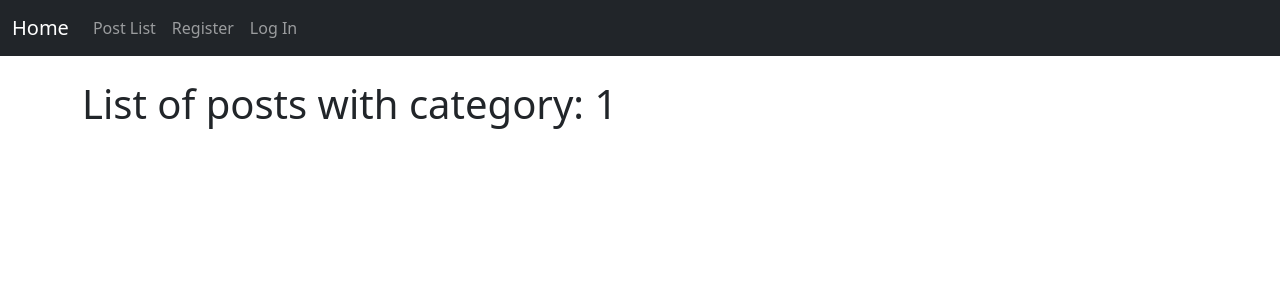
After one commit to ToiLaThin/BlogDjango, a Django app: page /posts_category/1 in a window 1280 px wide. The commit adds this page. Shown: the top 300 px of the page. Run offline with Django 3.2, Linux system fonts and the light colour scheme; data comes from the database, SQL or seed files in the repository; both versions use the stored data as it was after the commit.

Commit message:
Add filter post by category and slugify cate name

```diff
--- a/myblog/blog/templates/blog/post_list.html
+++ b/myblog/blog/templates/blog/post_list.html
@@ -6,7 +6,7 @@
     <ul>
         {% for post in object_list %}
             <li>
-                <a href="{% url 'post_detail' post.pk %}">{{post.title}}</a> | {{post.author}} | {{post.category}} -------- At {{post.pub_date}}
+                <a href="{% url 'post_detail' post.pk %}">{{post.title}}</a> | {{post.author}} | <a href="{% url 'post_list_category' post.category|slugify %}">{{post.category}}</a> -------- At {{post.pub_date}}
                 {% if user.is_authenticated %}
                     (<small><a href="{% url 'post_update' post.pk %}">Edit</a> | <a href="{% url 'post_delete' post.pk %}">Delete</a></small>)
                 {% endif %}
--- /dev/null
+++ b/myblog/blog/templates/blog/post_list_category.html
@@ -0,0 +1,24 @@
+{% extends 'blog/base.html' %}
+{% if posts %}
+    {% block title %}<h1>List of posts with category: {{category_selected}}</h1>{% endblock title %}
+    {% block content %}
+        <br>
+        <br>
+        <ul>
+            {% for post in posts %}
+                <li>
+                    <a href="{% url 'post_detail' post.pk %}">{{post.title}}</a> | {{post.author}} | {{post.category}} -------- At {{post.pub_date}}
+                    {% if user.is_authenticated %}
+                        (<small><a href="{% url 'post_update' post.pk %}">Edit</a> | <a href="{% url 'post_delete' post.pk %}">Delete</a></small>)
+                    {% endif %}
+                    <br>
+                </li>
+                {{post.body|slice:":200"|safe}}
+                <br>
+                <br>
+            {% endfor %}
+        </ul>
+    {% endblock %}
+{% else %}
+    <h1>Sorry, this category is not exist!!!</h1>
+{% endif %}
--- a/myblog/blog/urls.py
+++ b/myblog/blog/urls.py
@@ -7,12 +7,15 @@ from .views import (
     PostCreateView,
     PostUpdateView,
     PostDeleteView,
-    CategoryCreateView
+    CategoryCreateView,
+    PostList_CategoryView,
+
 )
 
 urlpatterns = [
     path('', HomeView, name='home'),
     path('posts', PostListView.as_view(), name='post_list'),
+    path('posts_category/<str:category_selected>', PostList_CategoryView, name='post_list_category'),
     path('posts/<int:pk>', PostDetailView.as_view(), name='post_detail'),
     path('posts/create', PostCreateView.as_view(), name='post_create'),
     path('posts/<int:pk>/update', PostUpdateView.as_view(), name='post_update'),
--- a/myblog/blog/views.py
+++ b/myblog/blog/views.py
@@ -53,10 +53,16 @@ class CategoryCreateView(CreateView):
     template_name = 'blog/category_create.html'
     fields = ['name']
 
-# def PostList_CategoryView(request,category_selected):
-#     posts = Post.objects.filter(category = category_selected)
-#     context = {
-#         'posts': posts,
-#     }
-#     template_name = 'blog/post_list_category.html'
-#     return render(request,template_name,context)
+
+def PostList_CategoryView(request, category_selected):
+    # process the slugified category name
+    category_selected = category_selected.title().replace('-', ' ')
+
+    posts = Post.objects.filter(
+        category=category_selected).order_by('-pub_date')
+    context = {
+        'posts': posts,
+        'category_selected': category_selected,
+    }
+    template_name = 'blog/post_list_category.html'
+    return render(request, template_name, context)
```
Also changed, not shown: myblog/db.sqlite3.
